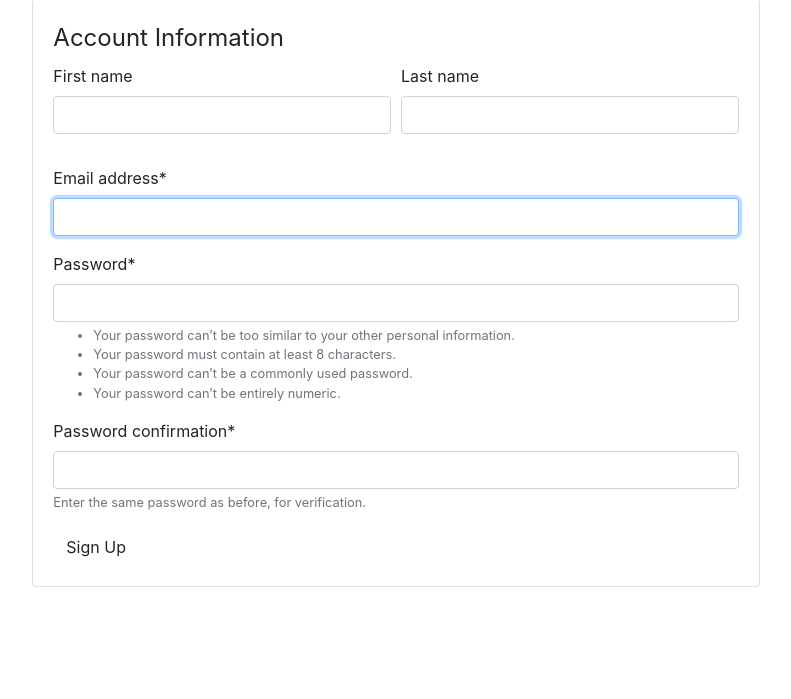
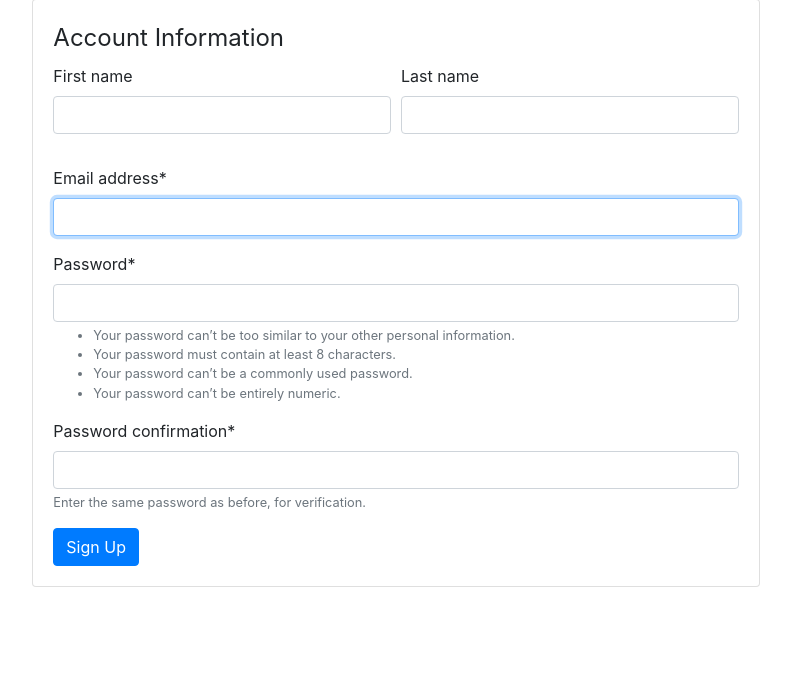
Before and after one commit to PranavSonar/Custom_User_Project, a Django app: page / in a window 1280 px wide. Shown: the part 193-892 px from the top of the page, without its empty margins (244-1035 px from the left). Run offline with Django 3.2, Linux system fonts and the light colour scheme; some libraries are stand-ins or nearby versions.

Commit message:
cleaned up signup html

```diff
--- a/templates/registration/signup.html
+++ b/templates/registration/signup.html
@@ -7,25 +7,19 @@
   <h1>Sign Up</h1>
   <p class="text-muted "> Enter account details to sign up.</p>
 </div>
+
   <div class="col-md-8 my-3 mx-auto">
     <div class="card mx-5">
       <div class="card-body">
-        <div class="sr-root">
-          <div class="sr-main">
-            <form class="sr-payment-form" method="POST">
+            <form method="POST">
               {% csrf_token %}
                 {% crispy form %}
-                <button type="submit" name="button" class="btn" id="submit">Sign Up</button>
+                <button type="submit" class="btn btn-primary">Sign Up</button>
             </form>
-          </div>
-        </div>
       </div>
     </div>
+  </div>
 
-</div>
-</div>
-
-</div>
 
 
 
```
